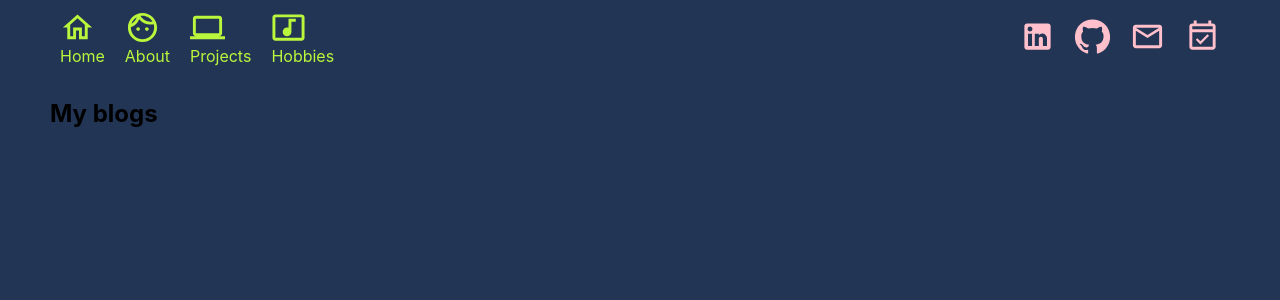
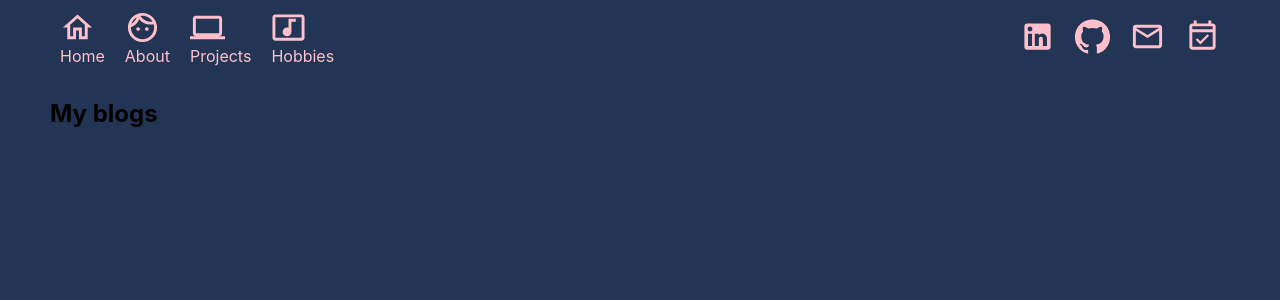
Before and after one commit to Xiaomei-Design/portfolio, a React (Create React App) app in the folder client/: page /blog in a window 1280 px wide. Shown: the top 300 px of the page. Built offline with nearby package versions, Linux system fonts and the light colour scheme; a web font is replaced by a local one.

Commit message:
color done

```diff
--- a/client/src/components/GlobalStyle.js
+++ b/client/src/components/GlobalStyle.js
@@ -18,5 +18,8 @@ export default createGlobalStyle`
     ${'' /* font-family: 'Magnum'; */}
     background-color: #233554;
     line-height: 1.4;
+    p {
+      color: pink
+    }
   }
 `
--- a/client/src/components/Nav.js
+++ b/client/src/components/Nav.js
@@ -15,7 +15,7 @@ const Menu_Wrapper = styled.div`
   flexdirection: row;
   justifycontent: left;
   margin: 10px 0;
-  color: #baf73c;
+  color: pink;
 `;
 
 const Social_Wrapper = styled.div`
@@ -64,7 +64,11 @@ const Article = styled.article`
 const StyledLink = styled(Link)`
     text-decoration: none;
 
-    &:focus, &:hover, &:visited, &:link, &:active {
+    &:focus, &:visited, &:link, &:active {
+        text-decoration: none;
+        color: pink;
+    }
+    &:hover, &:active  {
         text-decoration: none;
         color: #baf73c;
     }
```
Also changed, not shown: 1 other file (tests, documents, lock files or other folders).
